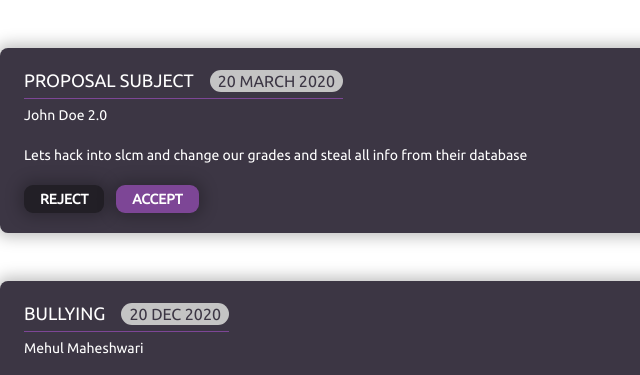
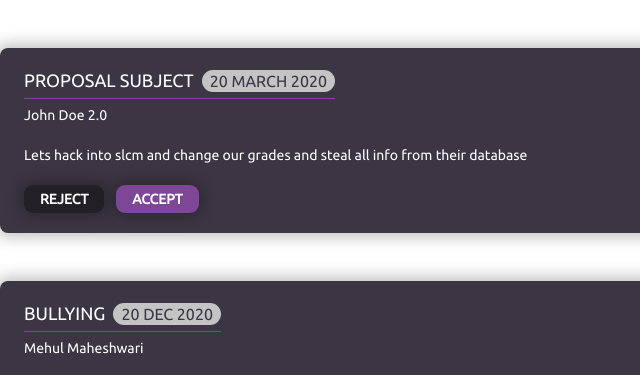
Before and after one commit to Hackerbone/mist-task, a plain HTML site: page Task2/index.html in a window 1280 px wide. Shown: the top 375 px of the page, 0-640 px from the left. Drawn offline with nearby package versions, Linux system fonts and the light colour scheme.

Commit message:
Fixed overflow

```diff
--- a/Task2/index.html
+++ b/Task2/index.html
@@ -22,7 +22,7 @@
     <div class="proposal-card shadow rounded-none sm:rounded-lg max-w-2xl">
         <div class="px-4 py-5 sm:px-6">
             <h3 class="text-lg leading-6">
-                <span class="border-b pb-2 title-border-bottom">PROPOSAL SUBJECT<span class="date-badge">20 MARCH 2020</span> </span>
+                <span class="border-b pb-2 title-border-bottom"> <span class="mr-2">PROPOSAL SUBJECT</span><span class="date-badge">20 MARCH 2020</span> </span>
             </h3>
             <h5 class="mt-3 max-w-2xl text-sm">
                 John Doe 2.0
@@ -53,7 +53,7 @@
     <div class="complaint-card shadow rounded-none sm:rounded-lg max-w-2xl">
         <div class="px-4 py-5 sm:px-6">
             <h3 class="text-lg leading-6">
-                <span class="border-b pb-2 title-border-bottom">BULLYING<span class="date-badge">20 DEC 2020</span></span>
+                <span class="border-b pb-2 title-border-bottom"><span class="mr-2">BULLYING</span><span class="date-badge">20 DEC 2020</span></span>
             </h3>
             <h5 class="mt-3 max-w-2xl text-sm">
                 Mehul Maheshwari
--- a/Task2/style.css
+++ b/Task2/style.css
@@ -15,7 +15,6 @@
     border-radius: 4rem;
     font-size: 1rem;
     font-weight: 500;
-    margin-left: 1rem;
     color: #3C3644;
 }
 
@@ -66,3 +65,10 @@
     background: rgb(110, 35, 145);
 
 }
+
+@media only screen and (max-width: 352px){
+    .date-badge{
+        display: inline-block !important;
+        margin: 1rem 0 !important;
+    }
+}
```
